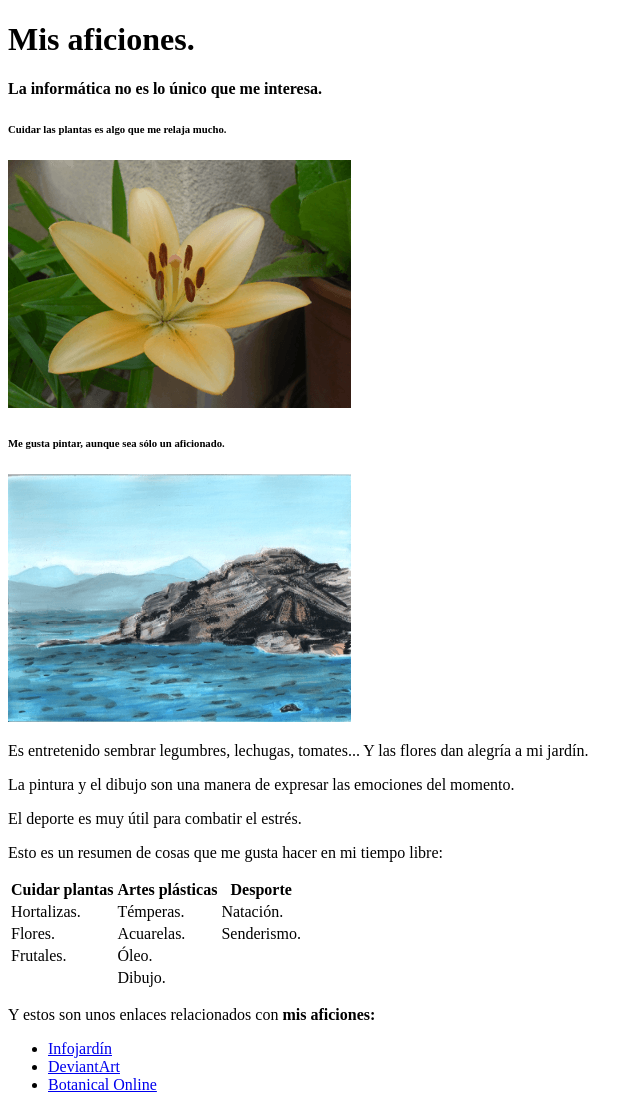
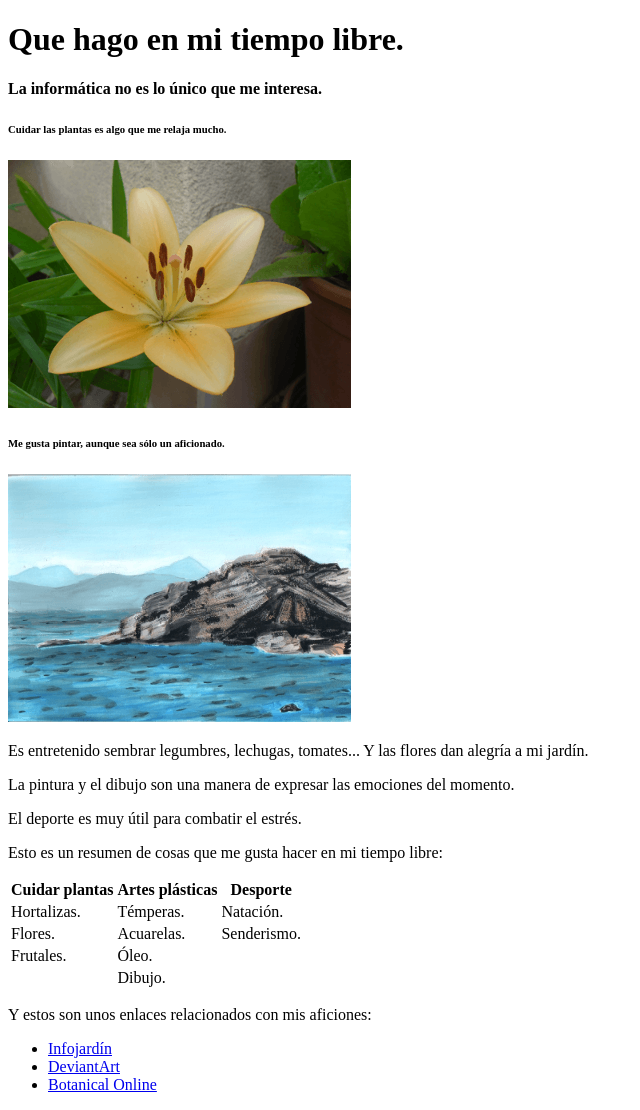
Before and after one commit to amadews23/LLSGI02, a plain HTML site: page index.html in a window 1280 px wide. Shown: the whole page, without its empty margins (0-640 px from the left). Drawn offline with Linux system fonts and the light colour scheme.

Commit message:
Update index.html

```diff
--- a/index.html
+++ b/index.html
@@ -1,12 +1,12 @@
 <!DOCTYPE html>
 <html>
 <head>
-<title>Mis aficiones</title>
+<title>Que hago en mi tiempo libre</title>
 <meta http-equiv="Content-Type" content="text/html; charset=utf-8">
 <meta name="description" content="En esta página mostraré dos de mis aficiones">
 </head>
 <body>
-<h1>Mis aficiones.</h1>
+<h1>Que hago en mi tiempo libre.</h1>
 <h4>La informática no es lo único que me interesa.</h4>
 <h6>Cuidar las plantas es algo que me relaja mucho.</h6>
 <img src="img/flor.png" alt="flor" >
@@ -44,7 +44,7 @@
 <td></td>
 </tr>
 </table>
-<p>Y estos son unos enlaces relacionados con <b>mis aficiones:</b></p>
+<p>Y estos son unos enlaces relacionados con mis aficiones:</p>
 <ul>
 <li><a href="http://www.infojardin.com" >Infojardín</a></li>
 <li><a href="http://www.deviantart.com">DeviantArt</a></li>
```
